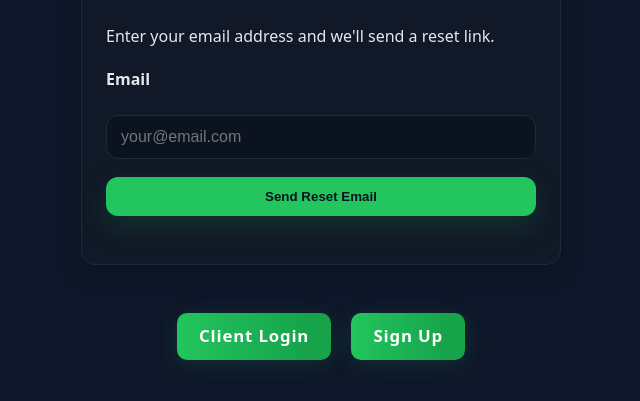
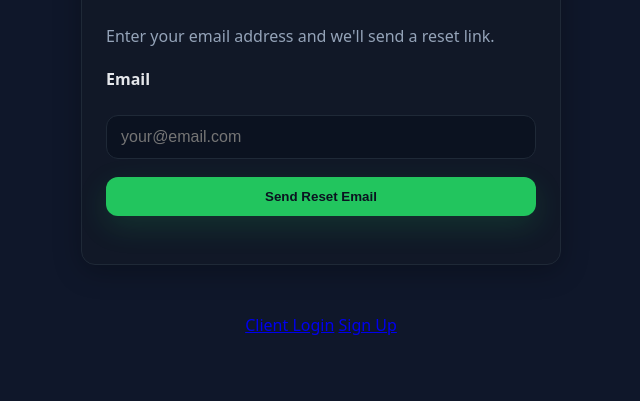
Before and after one commit to bjward-mhs/chatgpa, a plain HTML site: page reset.html in a window 1280 px wide. Shown: the part 165-566 px from the top of the page, without its empty margins (319-959 px from the left). Drawn offline with nearby package versions, Linux system fonts and the light colour scheme.

Commit message:
Change paragraph and link styles in reset.html

```diff
--- a/reset.html
+++ b/reset.html
@@ -101,7 +101,7 @@
   <div class="container card">
     <h2>Reset Password</h2>
     <div id="step-request" style="display:none;">
-      <p>Enter your email address and we'll send a reset link.</p>
+      <p><span class="muted">Enter your email address and we'll send a reset link.</span></p>
       <form onsubmit="return false">
         <label for="reset-email">Email</label>
         <input type="email" id="reset-email" placeholder="your@email.com" required />
@@ -122,8 +122,8 @@
     </div>
   </div>
   <div class="footer-links-reset">
-    <a class="cta-green" href="login.html">Client Login</a>
-    <a class="cta-green" href="signup.html">Sign Up</a>
+    <a class="text" href="login.html">Client Login</a>
+    <a class="text" href="signup.html">Sign Up</a>
   </div>
   <script>
     // SUPABASE CONFIG
```
